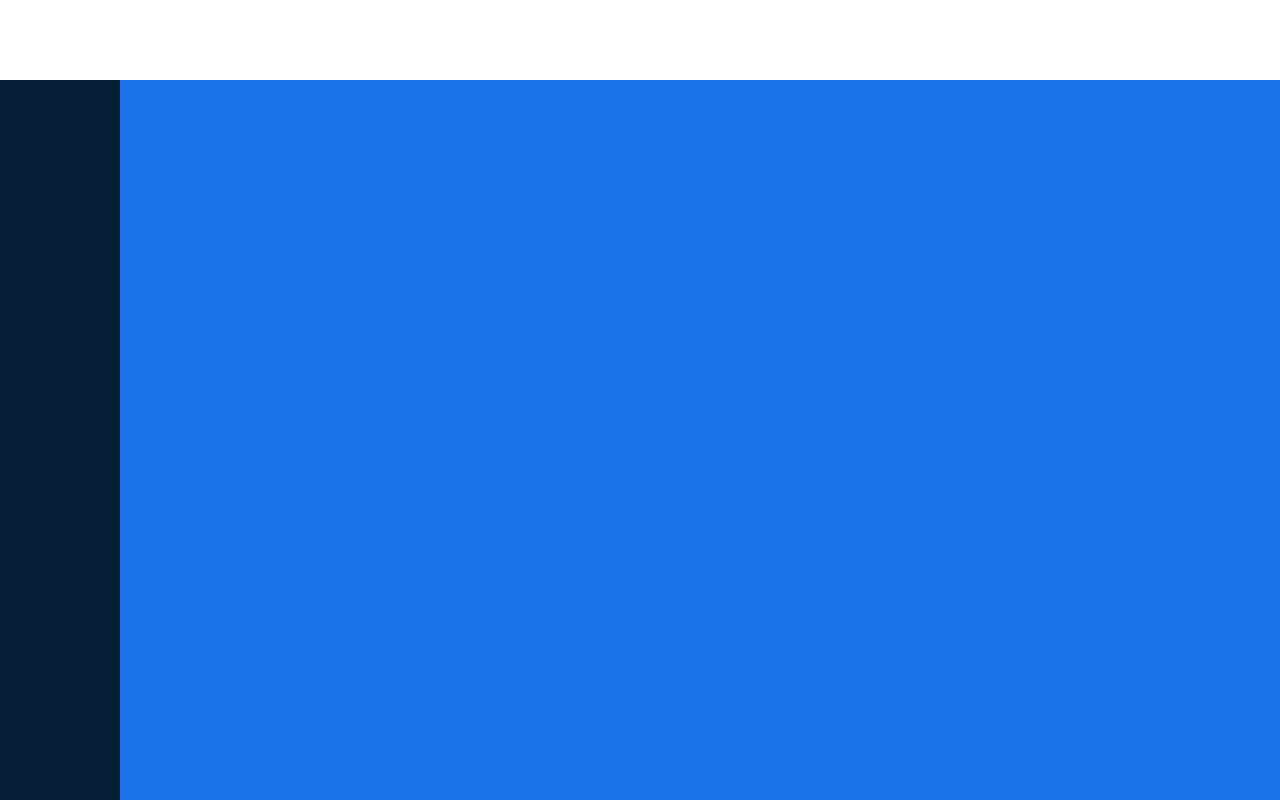
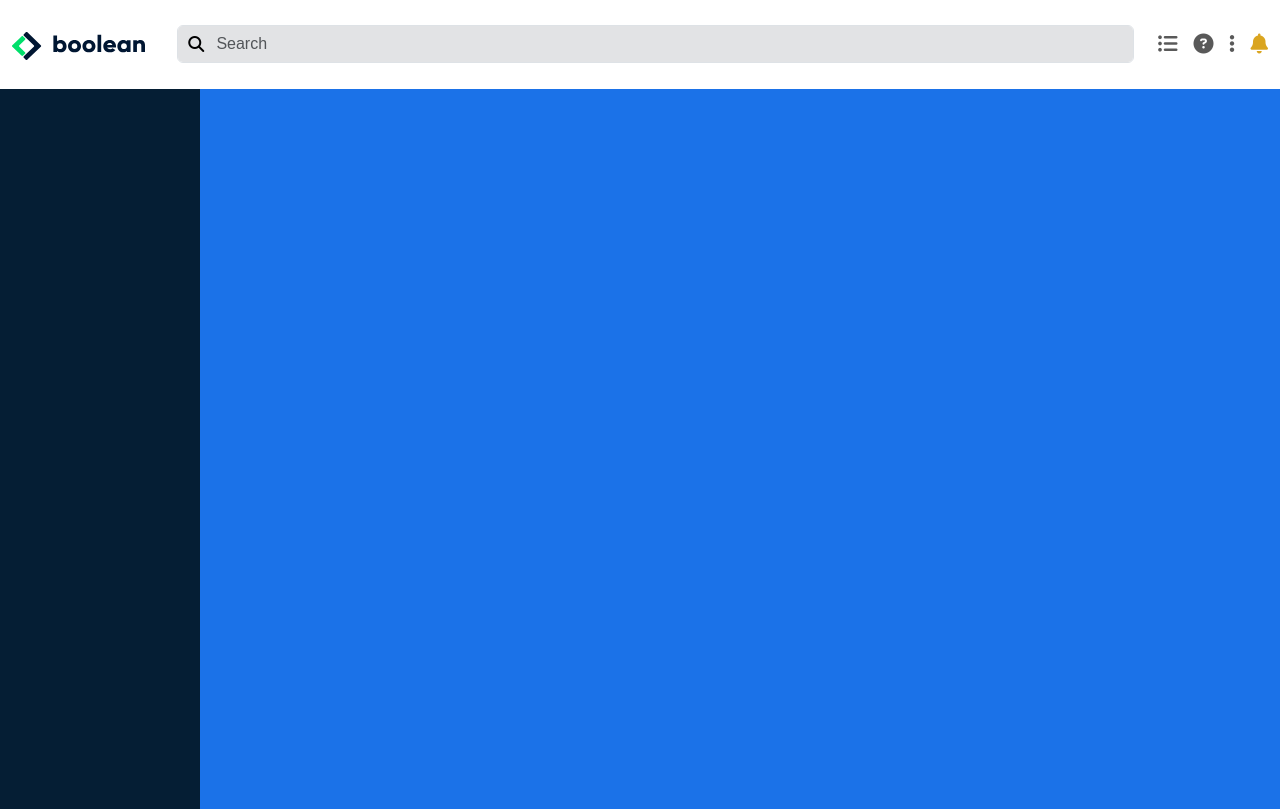
Before and after one commit to vincenzomercadante/html-css-bootstrap-dashboard, a plain HTML site: page index.html in a window 1280 px wide. Drawn offline with nearby package versions, Linux system fonts and the light colour scheme.

Commit message:
feat aggiunta navbar

```diff
--- a/index.html
+++ b/index.html
@@ -14,8 +14,62 @@
     </head>
     <body>
         <!-- header -->
-        <header id="header">
+        <header id="header" class="py-3">
+            <!-- navbar -->
+            <nav class="navbar navbar-expand-lg" id="nav">
+                <!-- container -->
+                <div class="container-fluid d-flex align-items-center">
+                    <!-- nav title -->
+                    <a class="navbar-brand" href="#">
+                        <img src="./img/logo.svg" alt="" class="img-fluid">
+                    </a>
+                    <!-- search bar -->
+                    <form class="d-flex flex-grow-1 mx-3" role="search">
+                        <i class="fa-solid fa-magnifying-glass search-icon"></i>
+                        <input class="form-control me-2 bg-secondary-subtle" type="search" placeholder="Search" aria-label="Search">
+                    </form>
+                    <!-- contenitore lista icon e dropdown-->
+                    <div class="ms-auto d-flex fs-5">
+                        <ul class="navbar-nav ms-auto mb-2 mb-lg-0 d-none d-lg-flex">
+                            <li class="nav-item  me-3">
+                                <a class="nav-link p-0" href="#">
+                                    <i class="fa-solid fa-list-ul"></i>
+                                </a>
+                            </li>
+                            <li class="nav-item d-lg-block me-3">
+                                <a class="nav-link p-0" href="#">
+                                    <i class="fa-solid fa-circle-question"></i>
+                                </a>
+                            </li>
+                            <li class="nav-item me-3">
+                                <a class="nav-link p-0" href="#">
+                                    <i class="fa-solid fa-ellipsis-vertical"></i>
+                                </a>
+                            </li>
+                        </ul>
+                        <!-- dropdown icon -->
+                        <div class="dropdown">
+                            <a href="#" data-bs-toggle="dropdown" aria-expanded="false">
+                                <i class="fa-solid fa-bell"></i>
+                            </a>
+                            <!-- dropdown menu -->
+                            <ul class="dropdown-menu">
+                                <li><a class="dropdown-item" href="#">Action</a></li>
+                                <li><a class="dropdown-item" href="#">Another action</a></li>
+                                <li><a class="dropdown-item" href="#">Something else here</a></li>
+                            </ul>
+                        </div>
+                    </div>
+                </div>
+            </nav>
+
         </header>
+        <ul class="dropdown-menu">
+            <li><a class="dropdown-item" href="#">Action</a></li>
+            <li><a class="dropdown-item" href="#">Another action</a></li>
+            <li><hr class="dropdown-divider"></li>
+            <li><a class="dropdown-item" href="#">Something else here</a></li>
+        </ul>
         <!-- app main-container -->
         <div id="app-container" class="d-flex">
             <!-- sidebar -->
--- a/style/style.css
+++ b/style/style.css
@@ -4,7 +4,7 @@
 
     /* layouts */
     --header-height: 80px;
-    --sidebar-width: 120px;
+    --sidebar-width: 200px;
 }
 
 /* ! generics */
@@ -18,6 +18,30 @@ body{
 #header{
     min-height: var(--header-height);
 }
+
+#nav .search-icon{
+    display: block;
+    position: absolute;
+    z-index: 2;
+    line-height: 2.4rem;
+    width: 2.4rem;
+    height: 2.4rem;
+    text-align: center;
+    color: black;
+}
+
+#nav .form-control{
+    padding-left: 2.4rem;
+}
+
+#header .fa-bell{
+    color: goldenrod;
+}
+
+#header .dropdown-menu{
+    transform: translate(-90% , 10px);
+}
+
 
 /* ! main */
 
```
